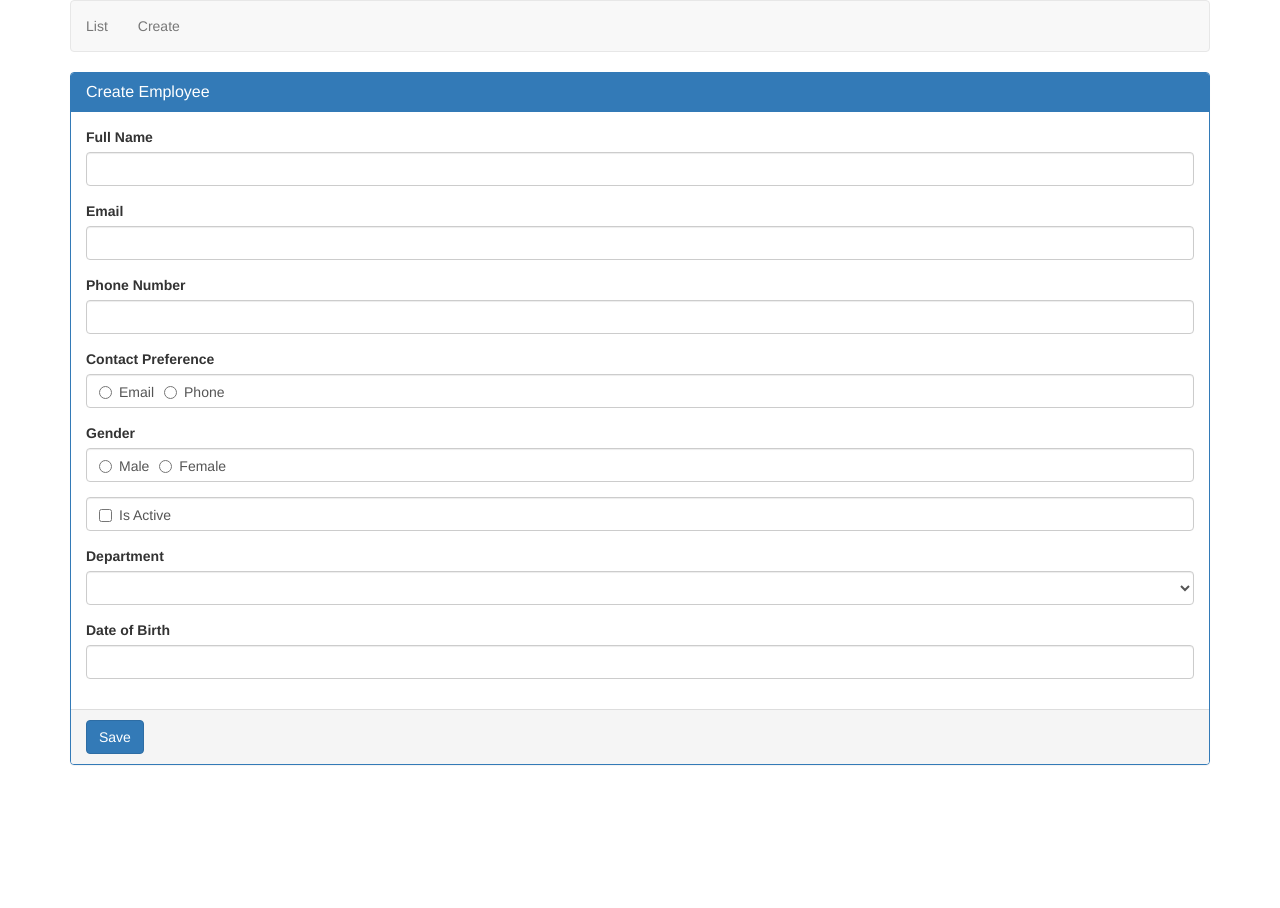
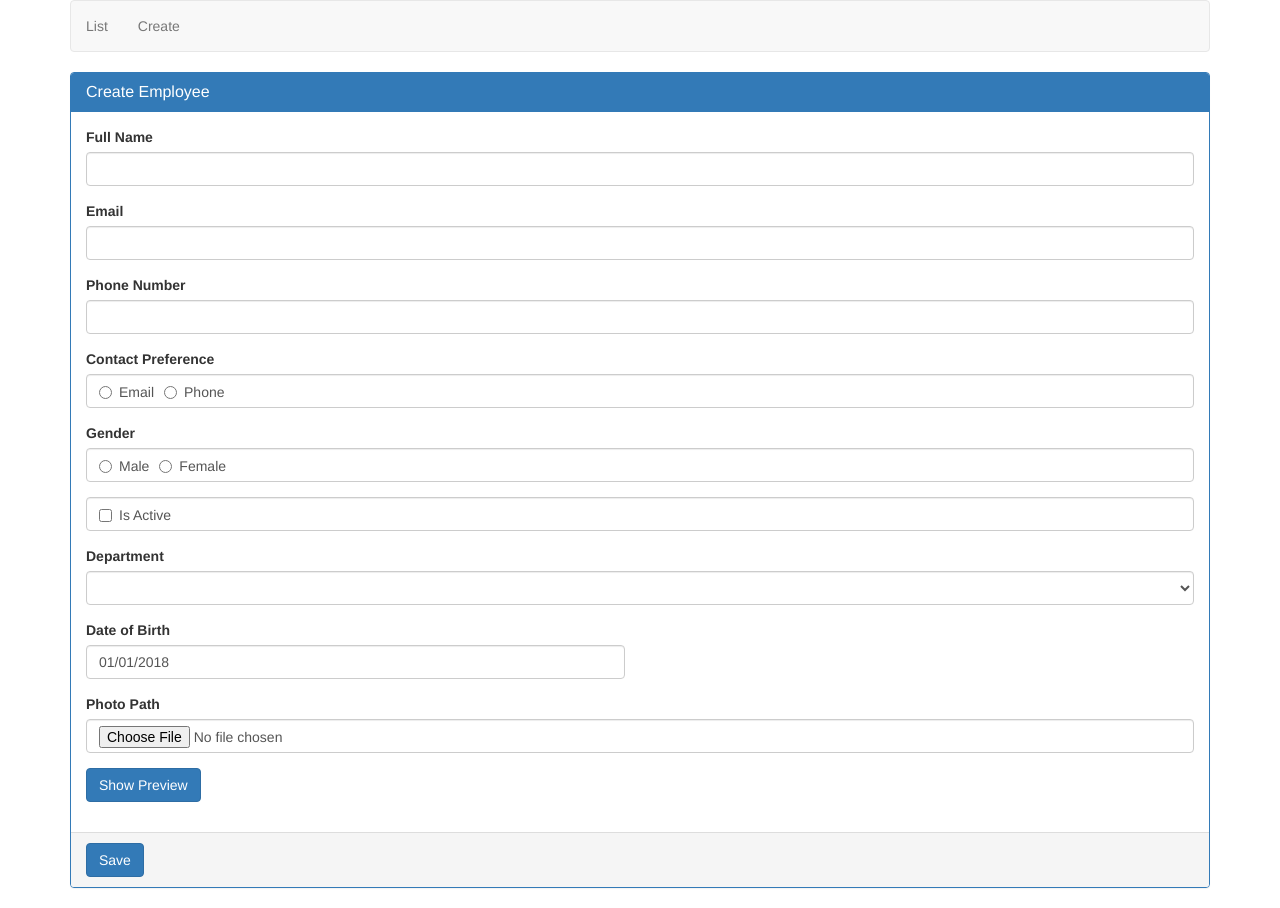
Before and after one commit to houh60/CRUD2, an Angular app: page /create in a window 1280 px wide. Before the commit the page ends 800 px from the top, so only its background shows below. Built offline with nearby package versions, Linux system fonts and the light colour scheme.

Commit message:
new changes

```diff
--- a/src/app/employees/create-employee/create-employee.component.html
+++ b/src/app/employees/create-employee/create-employee.component.html
@@ -53,9 +53,24 @@
           </option>
         </select>
       </div>
+      <div class="row">
+        <div class="form-group col-md-6">
+          <label for="dateOfBirth">Date of Birth</label>
+          <input id="dateOfBirth" name="dateOfBirth" [(ngModel)]="dateOfBirth" type="text" bsDatepicker
+            placement="right" [bsConfig]="datePickerConfig" class="form-control">
+        </div>
+      </div>
       <div class="form-group">
-        <label for="dateOfBirth">Date of Birth</label>
-        <input id="dateOfBirth" name="dateOfBirth" [(ngModel)]="dateOfBirth" type="text" bsDatepicker class="form-control">
+        <label for="wholePath">Photo Path</label>
+        <input id="wholePath" name="wholePath" [(ngModel)]="wholePath" type="file" class="form-control">
+      </div>
+      <div class="form-group">
+        <button type="button" class="btn btn-primary" (click)="togglePhotoPreview()">
+          {{previewPhoto ? "Hide" : "Show" }} Preview
+        </button>
+      </div>
+      <div class="form-group">
+        <img [src]="photoPath" width="200" alt="" *ngIf="previewPhoto">
       </div>
     </div>
     <div class="panel-footer">
--- a/src/app/employees/create-employee/create-employee.component.ts
+++ b/src/app/employees/create-employee/create-employee.component.ts
@@ -1,6 +1,7 @@
-import { Component, OnInit } from '@angular/core';
+import { Component, OnInit, Input } from '@angular/core';
 import { NgForm } from '@angular/forms';
 import { Department } from 'src/app/models/department.model';
+import { BsDatepickerConfig } from 'ngx-bootstrap/datepicker/public_api';
 
 @Component({
   selector: 'app-create-employee',
@@ -9,14 +10,33 @@ import { Department } from 'src/app/models/department.model';
 })
 export class CreateEmployeeComponent implements OnInit {
 
+  public photoPath = '';
+  set wholePath(p: string) {
+    this.photoPath = 'assets/images/' + p.substr(p.lastIndexOf('\\') + 1);
+  }
+
+  public previewPhoto = false;
+  public dateOfBirth: Date = new Date(2018, 0, 1);
+  public datePickerConfig: Partial<BsDatepickerConfig>;
+
   public departments: Department[] = [
-    { id: 1, name: 'Help Desk'},
-    { id: 2, name: 'HR'},
-    { id: 3, name: 'IT'},
-    { id: 4, name: 'Payroll'},
-    { id: 5, name: 'Admin'},
+    { id: 1, name: 'Help Desk' },
+    { id: 2, name: 'HR' },
+    { id: 3, name: 'IT' },
+    { id: 4, name: 'Payroll' },
+    { id: 5, name: 'Admin' },
   ];
-  constructor() { }
+  constructor() {
+    this.datePickerConfig = Object.assign({},
+      {
+        containerClass: 'theme-dark-blue',
+        showWeekNumbers: true,
+        minDate: new Date(2019, 11, 1),
+        maxDate: new Date(2020, 4, 1),
+        dateInputFormat: 'DD/MM/YYYY'
+      }
+    );
+  }
 
   ngOnInit() {
   }
@@ -25,4 +45,8 @@ export class CreateEmployeeComponent implements OnInit {
     console.log(empForm);
   }
 
+  public togglePhotoPreview(): void {
+    this.previewPhoto = !this.previewPhoto;
+  }
+
 }
```
